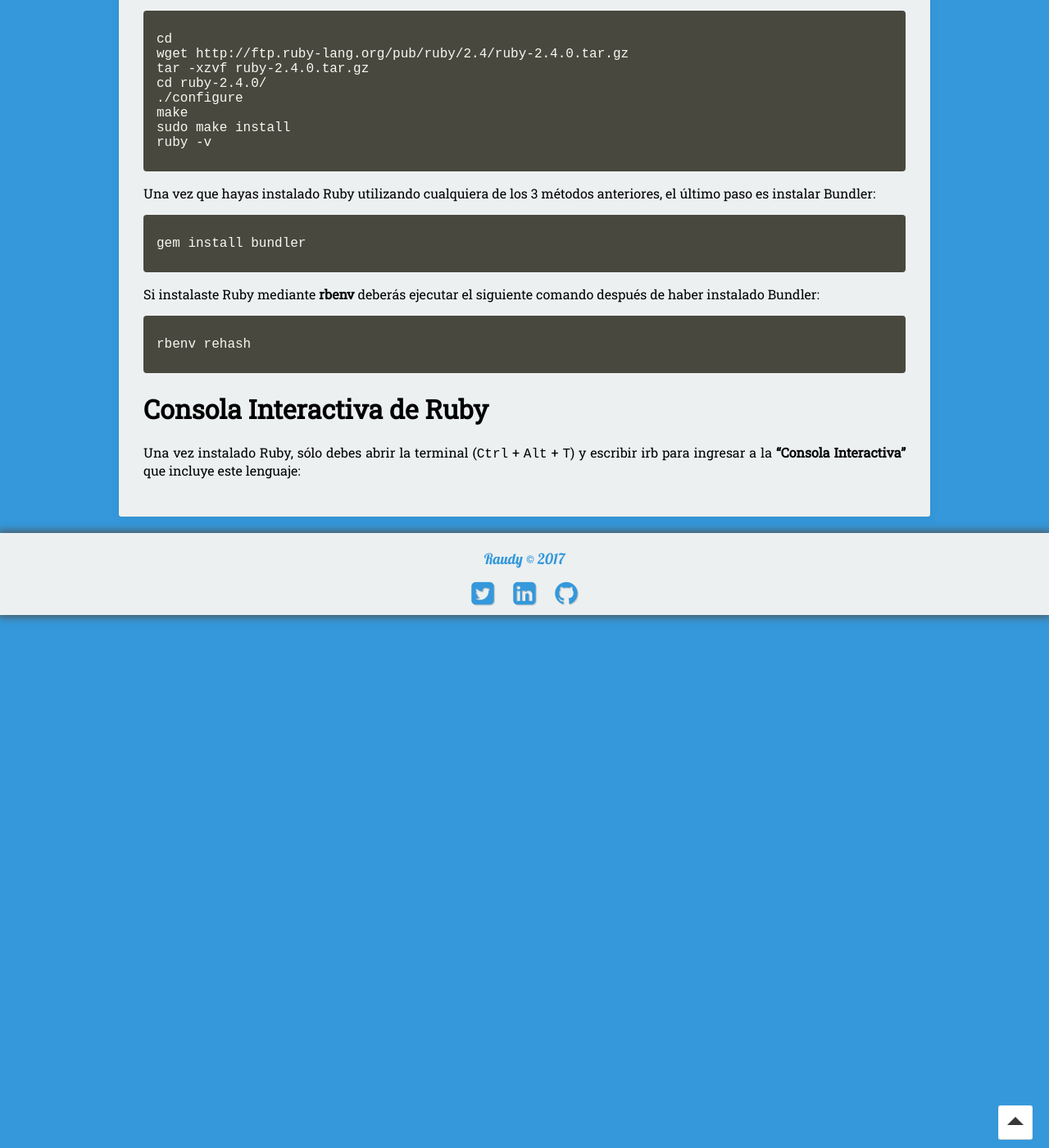
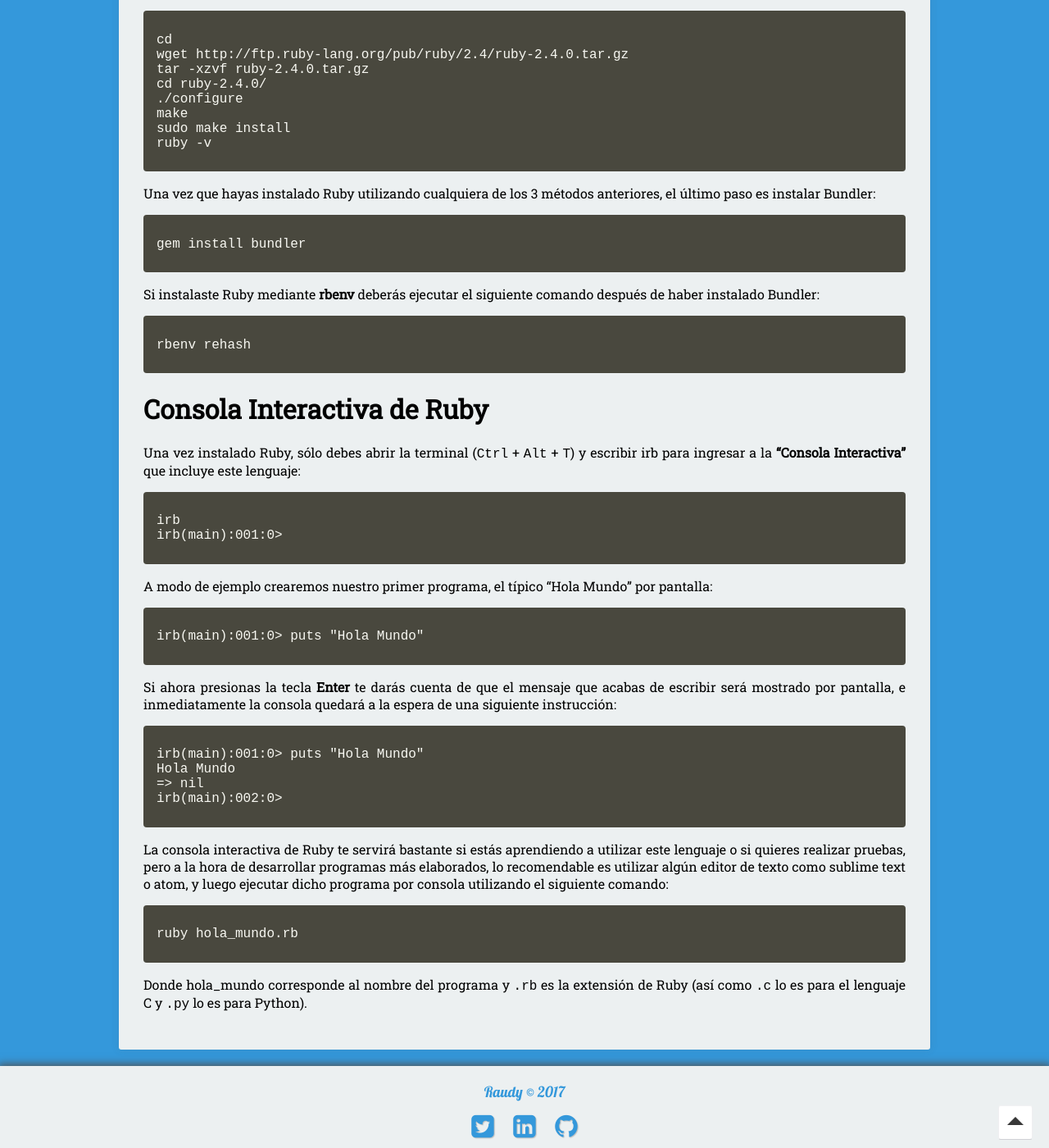
Before and after one commit to nisoto/Blog-anterior-2.0, a Jekyll site: the page built from _posts/2017-10-06-instalacion-ruby.md, in a window 1280 px wide and 1400 px high, scrolled down 1401 px. Shown: the whole window at 82% size. Built offline with Jekyll 4.4.1, drawn with Linux system fonts in a browser that asks for light colours; nearby versions of some CDN libraries.

Commit message:
Update 2017-10-06-instalacion-ruby.md

```diff
--- a/_posts/2017-10-06-instalacion-ruby.md
+++ b/_posts/2017-10-06-instalacion-ruby.md
@@ -83,3 +83,31 @@ rbenv rehash
 # Consola Interactiva de Ruby
 
 Una vez instalado Ruby, sólo debes abrir la terminal (`Ctrl` + `Alt` + `T`) y escribir irb para ingresar a la **"Consola Interactiva"** que incluye este lenguaje:
+
+{% highlight ca65 %}
+irb
+irb(main):001:0>
+{% endhighlight %}
+
+A modo de ejemplo crearemos nuestro primer programa, el típico "Hola Mundo" por pantalla:
+
+{% highlight ca65 %}
+irb(main):001:0> puts "Hola Mundo"
+{% endhighlight %}
+
+Si ahora presionas la tecla **Enter** te darás cuenta de que el mensaje que acabas de escribir será mostrado por pantalla, e inmediatamente la consola quedará a la espera de una siguiente instrucción:
+
+{% highlight ca65 %}
+irb(main):001:0> puts "Hola Mundo"
+Hola Mundo
+=> nil
+irb(main):002:0>
+{% endhighlight %}
+
+La consola interactiva de Ruby te servirá bastante si estás aprendiendo a utilizar este lenguaje o si quieres realizar pruebas, pero a la hora de desarrollar programas más elaborados, lo recomendable es utilizar algún editor de texto como sublime text o atom, y luego ejecutar dicho programa por consola utilizando el siguiente comando:
+
+{% highlight ca65 %}
+ruby hola_mundo.rb
+{% endhighlight %}
+
+Donde hola_mundo corresponde al nombre del programa y `.rb` es la extensión de Ruby (así como `.c` lo es para el lenguaje C y `.py` lo es para Python).
```
